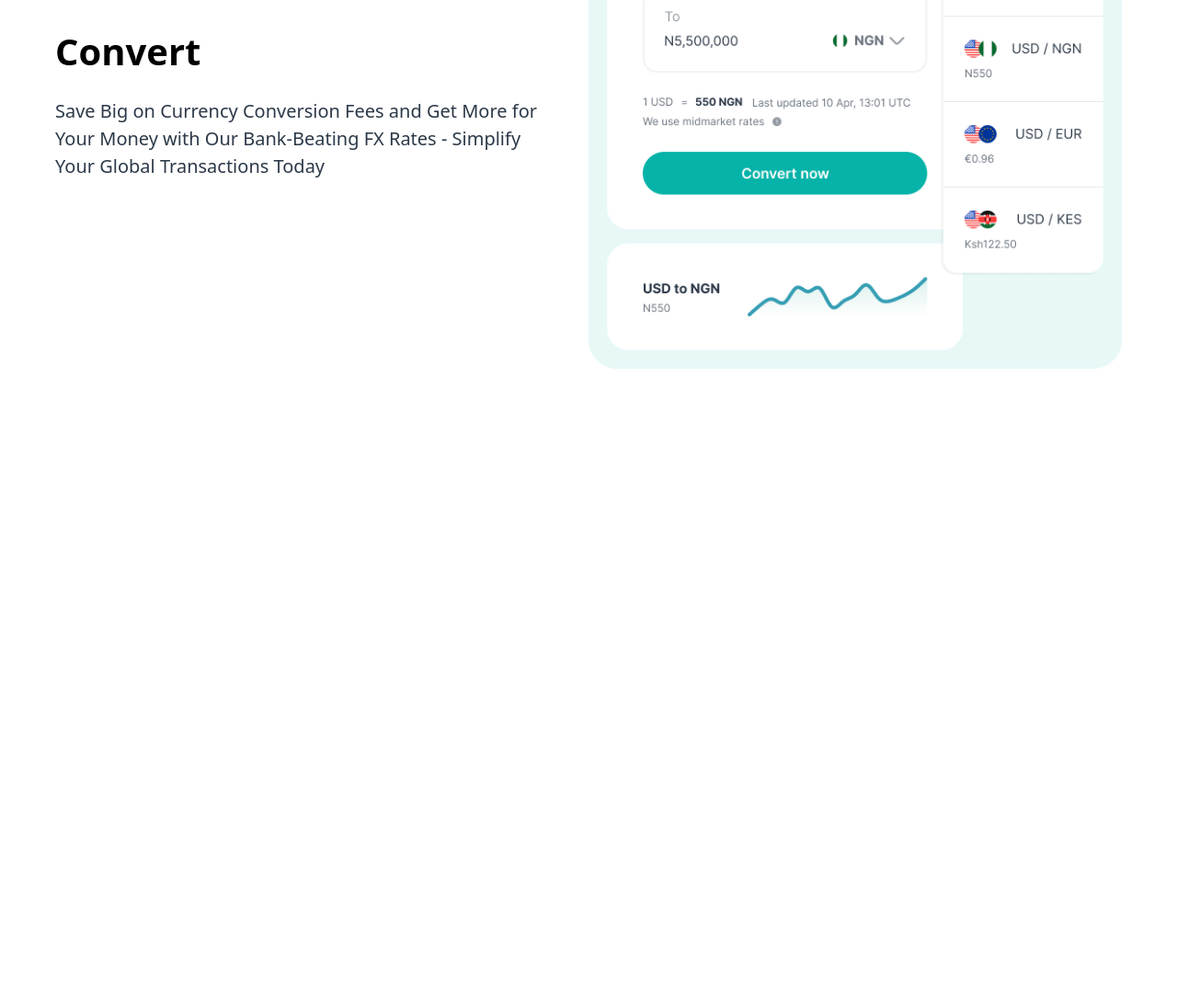
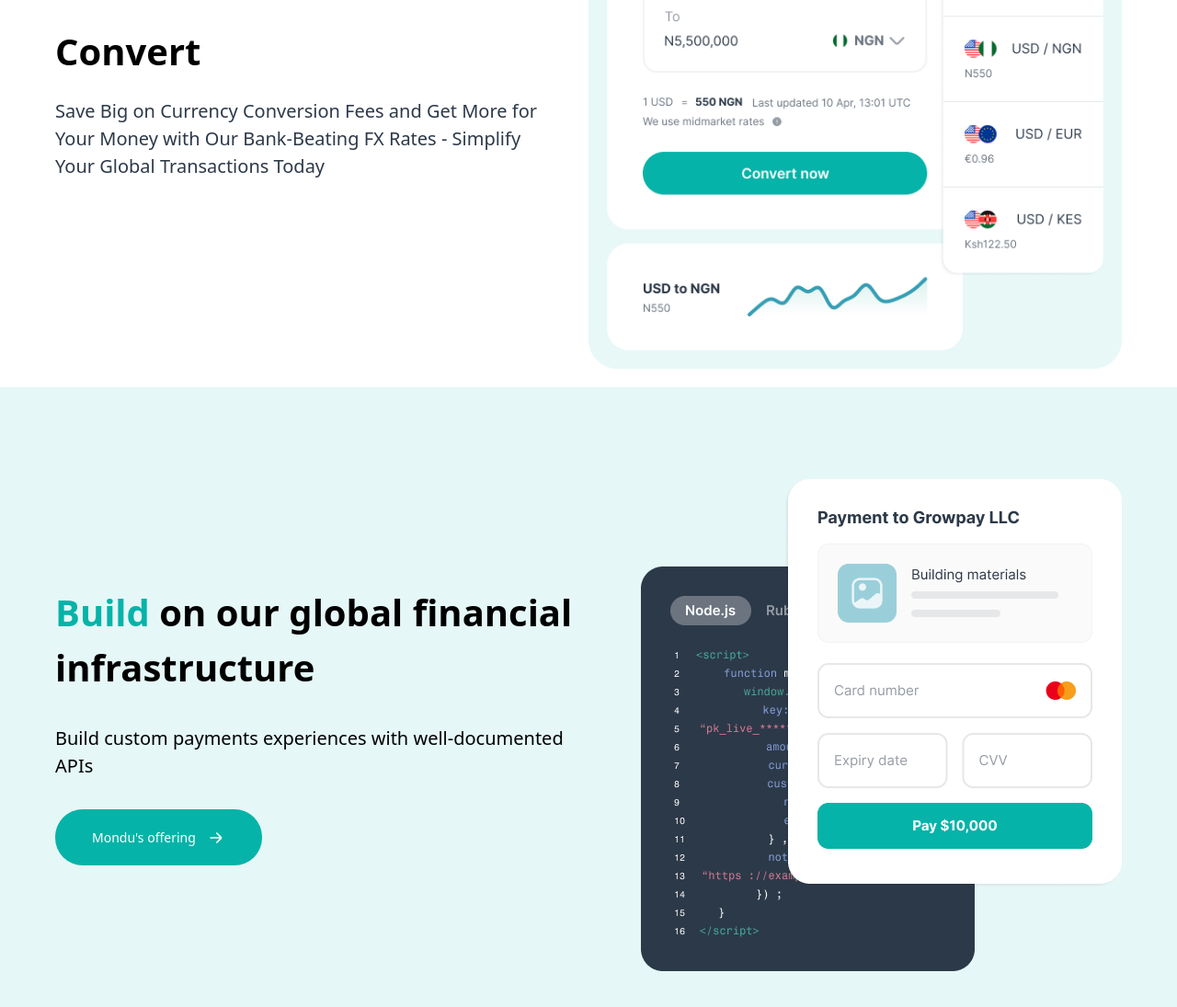
Before and after one commit to MuhammadRahmatulloev/Mondu, a website: page index.html in a window 1280 px wide. Shown: the part 3942-5037 px from the top of the page at 92% size. Before the commit the page ends 4363 px from the top, so only its background shows below. Drawn offline with Linux system fonts and the light colour scheme.

Commit message:
Build-section created

```diff
--- a/index.html
+++ b/index.html
@@ -126,6 +126,21 @@
             </div>
             <img class="lg:w-[50%]" src="./src/images/easy4.png" alt="">
         </section>
+        <section class="w-full h-200 flex items-center justify-center bg-[#06B3A81A]">
+            <section class="max-w-300 m-auto mt-20 flex flex-col-reverse p-5 gap-10 lg:flex-row lg:items-center">
+            <div class="flex flex-col gap-8">
+                <h1 class="text-[30px] font-bold lg:text-[40px]"><span class="text-[#06B3A8]">Build</span> on our global financial infrastructure</h1>
+                <p class="text-[16px] lg:text-[20px]">Build custom payments experiences with well-documented APIs</p>
+                <button class="flex self-start px-5 py-3 lg:px-10 lg:py-5 bg-[#06B3A8] text-white text-[12px] lg:text-[14px] rounded-[30px] items-center gap-3">
+                    Mondu's offering
+                    <svg width="20" height="20" viewBox="0 0 20 20" fill="none" xmlns="http://www.w3.org/2000/svg">
+<path d="M4.16669 10H15M10.8334 5L15.2441 9.41074C15.5695 9.73618 15.5695 10.2638 15.2441 10.5893L10.8334 15" stroke="white" stroke-width="1.67" stroke-linecap="round"/>
+</svg>
+                </button>
+            </div>
+            <img class="lg:w-[50%]" src="./src/images/easy-x.png" alt="">
+        </section>
+        </section>
     </main>
 </body>
 </html>
```
Also changed, not shown: src/images/easy-x.png (added), src/output.css.
